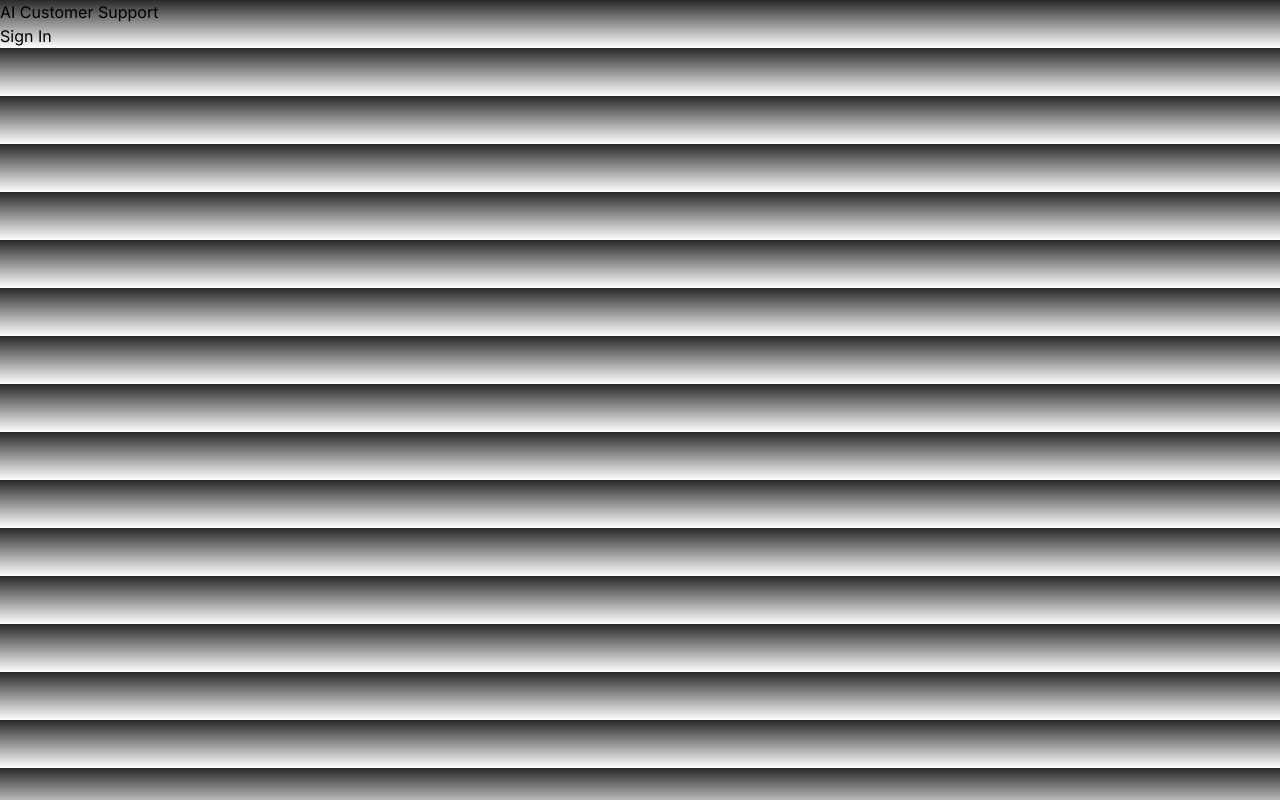
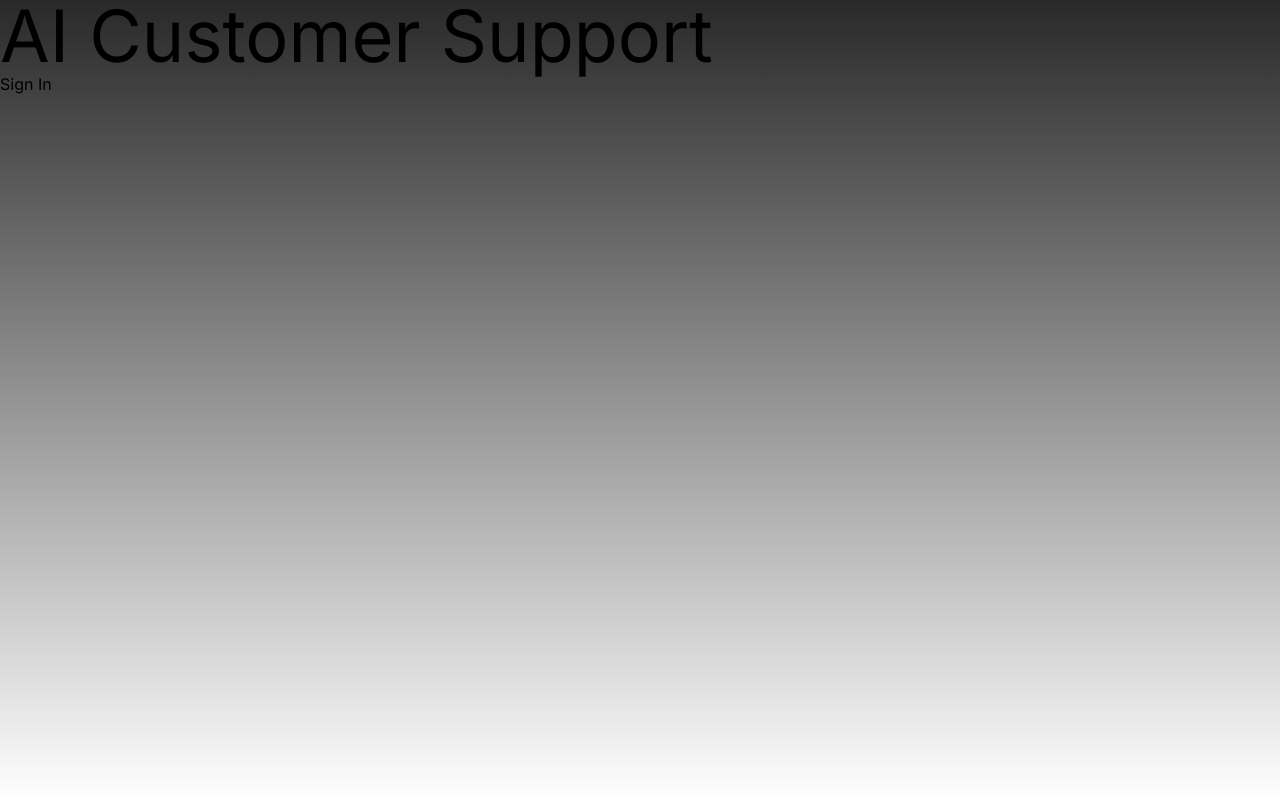
Before and after one commit to butterman0423/ai-custserve, a Next.js app: page / in a window 1280 px wide. Built offline with nearby package versions, Linux system fonts and the light colour scheme; no server answers.

Commit message:
Unfinished front page

```diff
--- a/app/page.tsx
+++ b/app/page.tsx
@@ -10,8 +10,8 @@ export default async function Home() {
   }
 
   return (
-    <main className="">
-      <h1>AI Customer Support</h1>
+    <main className="w-screen h-screen">
+      <h1 className="text-7xl">AI Customer Support</h1>
       <SignInButton/>
     </main>
   );
--- a/components/SignInButton.tsx
+++ b/components/SignInButton.tsx
@@ -2,14 +2,15 @@
 import { signIn } from "next-auth/react"
 
 type Options = {
-    afterSignIn?: () => void
+    afterSignIn?: () => void,
+    className?: string,
 }
 
 
 export default function SignInButton({
-    afterSignIn
+    afterSignIn, className
 }: Options) {
-    return <button onClick={async () => {
+    return <button className={className} onClick={async () => {
         try {
             await signIn();
         } catch(e) {
```
